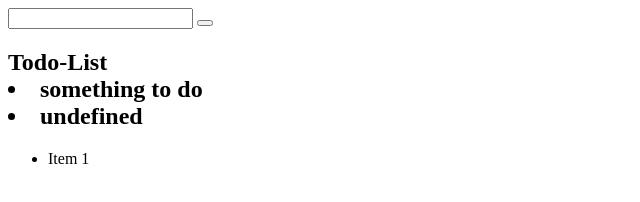
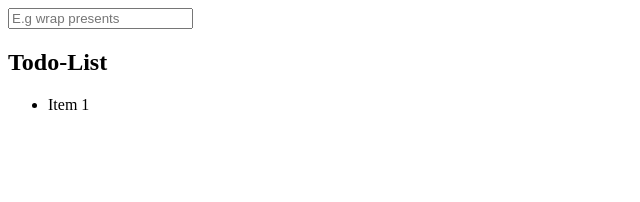
Before and after one commit to ghilger16/GH-TODO-App, a plain HTML site: page index.html in a window 1280 px wide. Shown: the whole page, without its empty margins (0-640 px from the left). Drawn offline with Linux system fonts and the light colour scheme.

Commit message:
day 2 first commit

```diff
--- a/index.html
+++ b/index.html
@@ -7,9 +7,9 @@
   </head>
   <body>
       <div class="enter-items">
-          <form class="form">
-              <input type="text" class="form-text">
-              <button tpe="add" class="form-btn" value="add">
+          <form id="form">
+              <input type="text" placeholder="E.g wrap presents" id="form-text">
+
           </form>
       </div>
     <h2 class="list">Todo-List</h2>
--- a/script.js
+++ b/script.js
@@ -2,6 +2,7 @@
 
 let ul = document.querySelector(".list");
 let li = document.getElementById("item");
+let form = document.getElementById("form");
 
 const addToList = function (a) {
   let newItem = a;
@@ -11,8 +12,14 @@ const addToList = function (a) {
   ul.appendChild(newLi);
 };
 
-addToList("something to do");
+let enterText = form.addEventListener("submit", function (e) {
+  if (e.key === "Enter") {
+    let formText = document.getElementById("form-text").value;
+    addToList(formText);
+  }
+});
 
-let formText = document.querySelector('input[type="text"]');
-
-formText.addEventListener("keydown", addToList());
+// const getFormText = function () {
+//   let formText = document.getElementById("form-text").value;
+//   addToList(formText);
+// };
```
